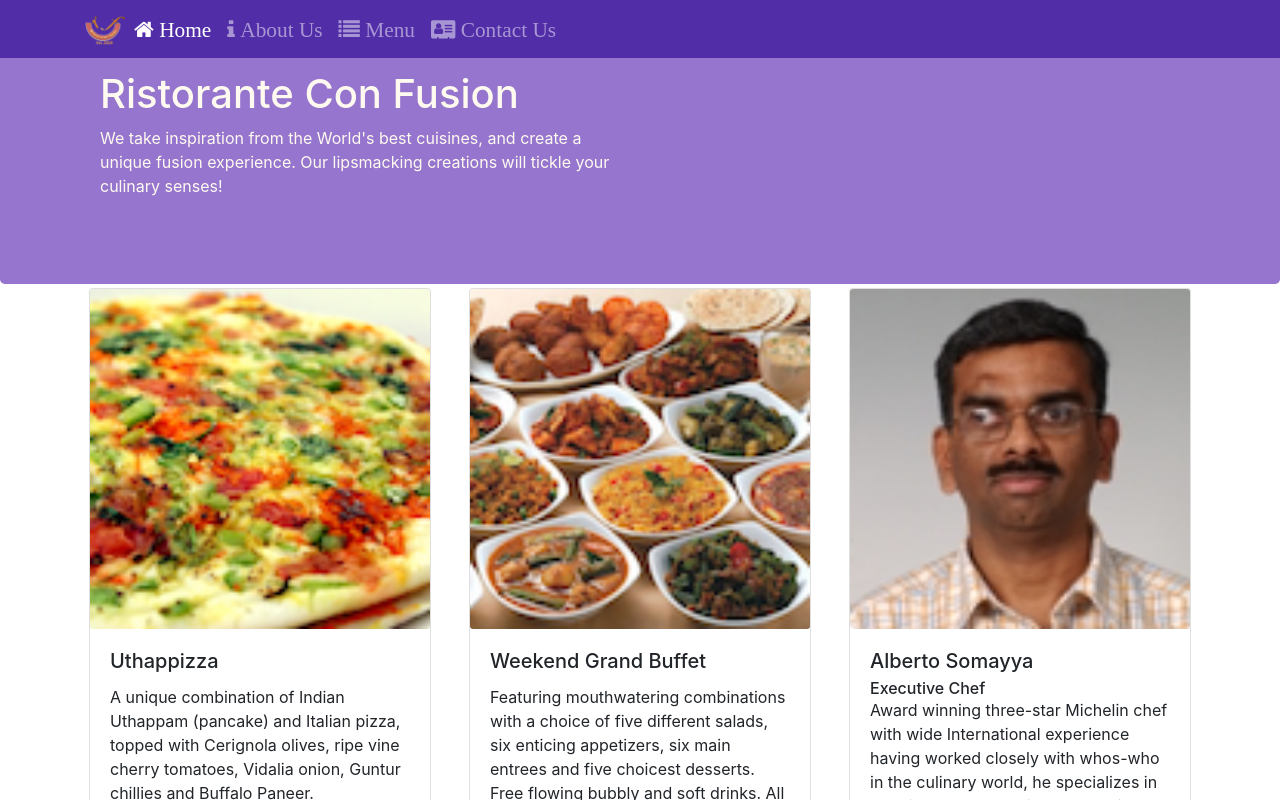
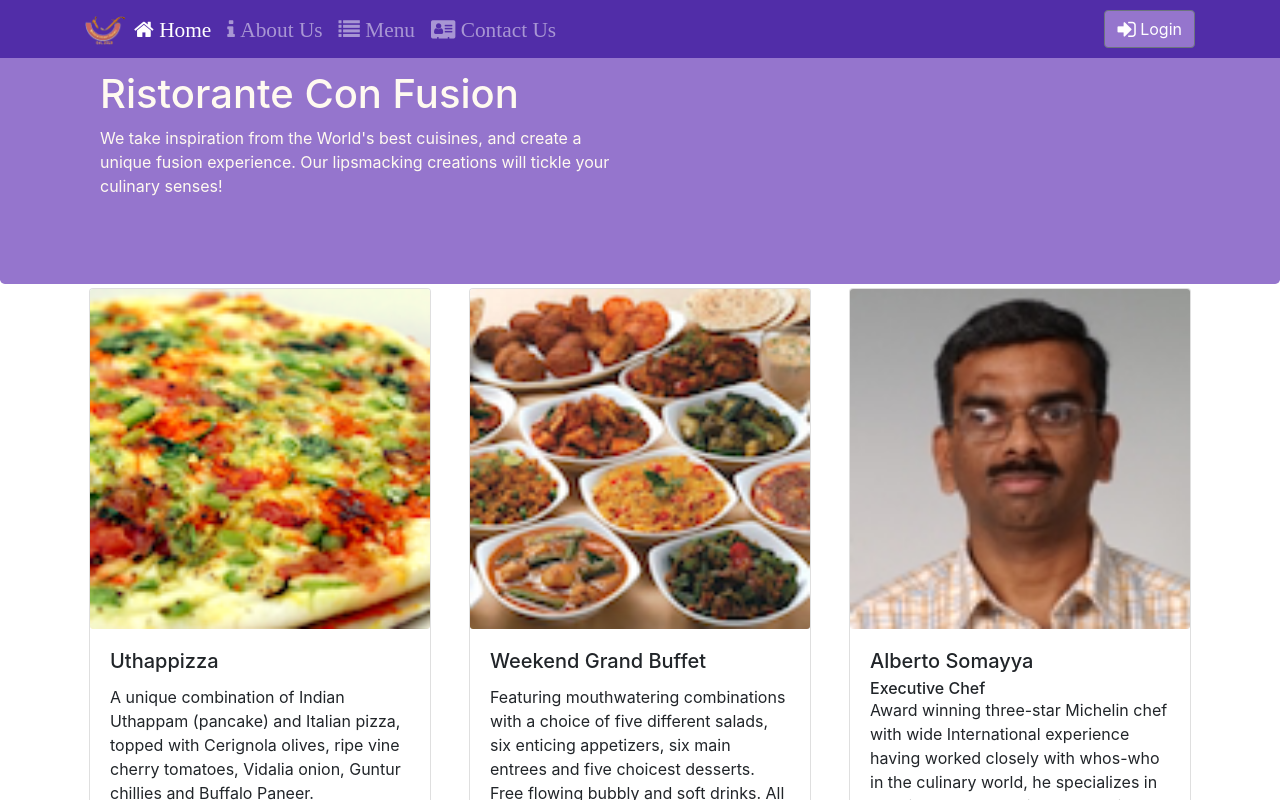
Before and after one commit to heet2201/React_Restaurant_App, a React (Create React App) app: page /home in a window 1280 px wide. Shown: the top 800 px of the page. Built offline with nearby package versions, Linux system fonts and the light colour scheme.

Commit message:
Uncontrolled Forms

```diff
--- a/src/App.css
+++ b/src/App.css
@@ -31,3 +31,7 @@ address{
 .navbar-dark {
     background-color: #512DA8;
 }
+
+.LoginButton{
+    background-color: #9575CD;
+}
--- a/src/components/HeaderComponent.js
+++ b/src/components/HeaderComponent.js
@@ -1,5 +1,7 @@
 import React, {Component, Fragment} from 'react';
-import { Navbar, NavbarBrand, Nav, NavbarToggler, Collapse, NavItem, Jumbotron } from 'reactstrap';
+import { Navbar, NavbarBrand, Nav, NavbarToggler, Collapse, NavItem, Jumbotron,
+         Button, Modal, ModalHeader, ModalBody, ButtonDropdown,
+         Form, FormGroup, Input, Label } from 'reactstrap';
 import { NavLink } from 'react-router-dom';
 
 class Header extends Component{
@@ -8,16 +10,32 @@ class Header extends Component{
         super(props);
 
         this.state= {
-            isNavOpen: false
+            isNavOpen: false,
+            isModalOpen: false
         };
 
         this.togglerNav = this.togglerNav.bind(this);
+        this.toggleModal = this.toggleModal.bind(this);
+        this.handleLogin = this.handleLogin.bind(this);
     }
 
     togglerNav() {
         this.setState({
             isNavOpen: !this.state.isNavOpen
         });
+    }
+
+    toggleModal() {
+        this.setState({
+            isModalOpen: !this.state.isModalOpen
+        });
+    }
+
+    handleLogin(event) {
+        this.toggleModal();
+        alert("Username: "+this.username.value+" Password: "+this.password.value
+                + " Remember: "+ this.remember.checked);
+        event.prevetDefault();
     }
 
     render() {
@@ -61,6 +79,14 @@ class Header extends Component{
                                     </NavLink>
                                 </NavItem>
                             </Nav>
+
+                            <Nav className="ml-auto" navbar>
+                                <NavItem>
+                                    <Button onClick={this.toggleModal} className="LoginButton">
+                                        <span className="fa fa-sign-in fa-lg"></span> Login
+                                    </Button>
+                                </NavItem>
+                            </Nav>
                         </Collapse>
                     </div>
                 </Navbar>
@@ -74,6 +100,38 @@ class Header extends Component{
                         </div>
                     </div>
                 </Jumbotron>
+
+                <Modal isOpen={this.state.isModalOpen} toggle={this.toggleModal}>
+                    <ModalHeader toggle={this.toggleModal}>Login</ModalHeader>
+                    <ModalBody>
+                        <Form onSubmit={this.handleLogin}>
+                            <FormGroup>
+                                <Label htmlFor="usename">Usename</Label>
+                                <Input type="text" id="usename" name="usename"
+                                    innerRef={(input) => this.username = input} />
+                            </FormGroup>
+
+                            <FormGroup>
+                                <Label htmlFor="password">Password</Label>
+                                <Input type="password" id="password" name="password"
+                                    innerRef={(input) => this.password = input} />
+                            </FormGroup>
+
+                            <FormGroup check>
+                                <Label check>
+                                    <Input type="checkbox" name="remember"
+                                        innerRef={(input) => this.remember = input} />
+                                    Remember me
+                                </Label>
+                            </FormGroup>
+
+                            <Button type="submit" value="Submit" className="bg-primary">
+                                Login
+                            </Button>
+
+                        </Form>
+                    </ModalBody>
+                </Modal>
             </>
         );
     }
```
